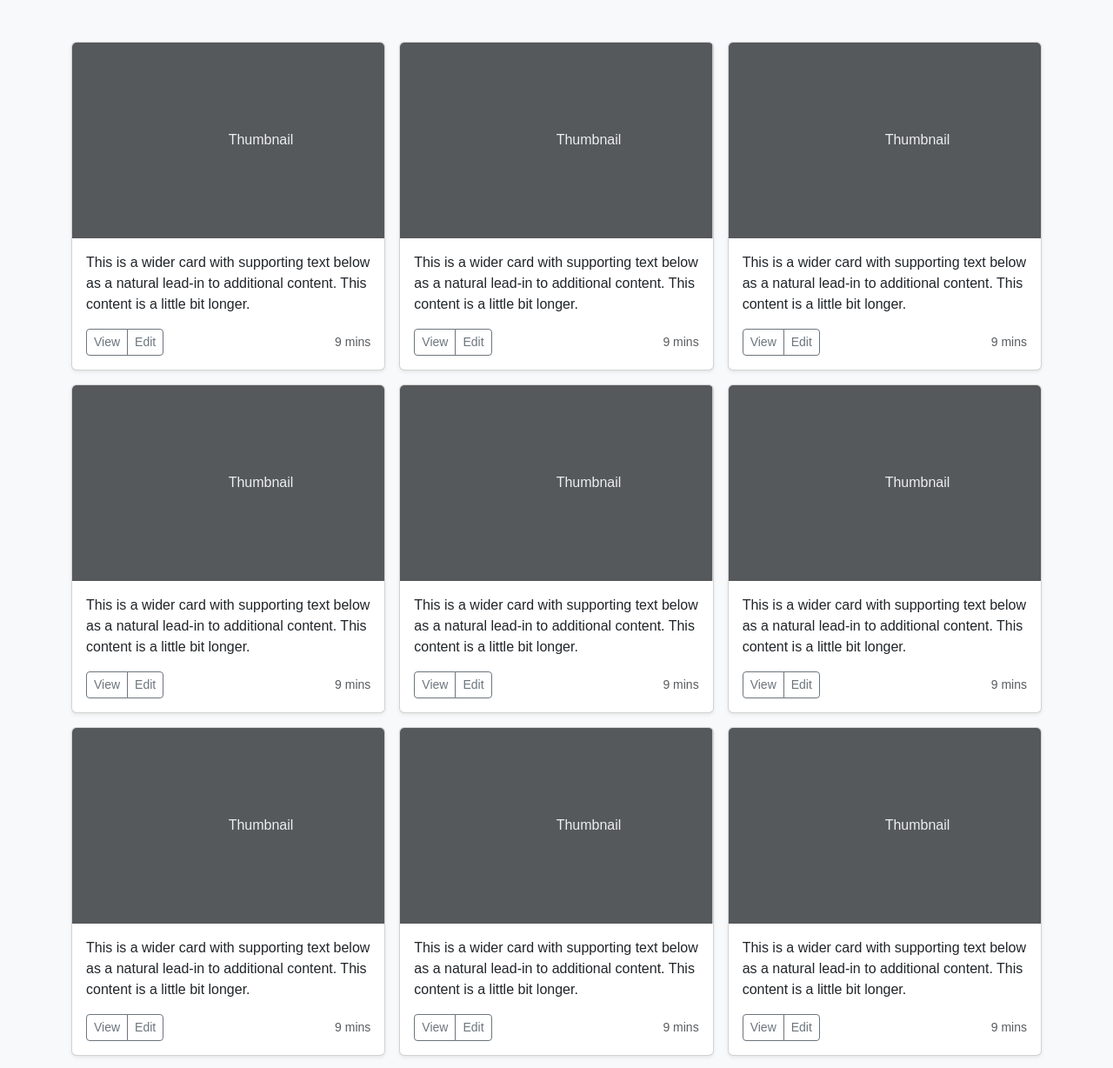
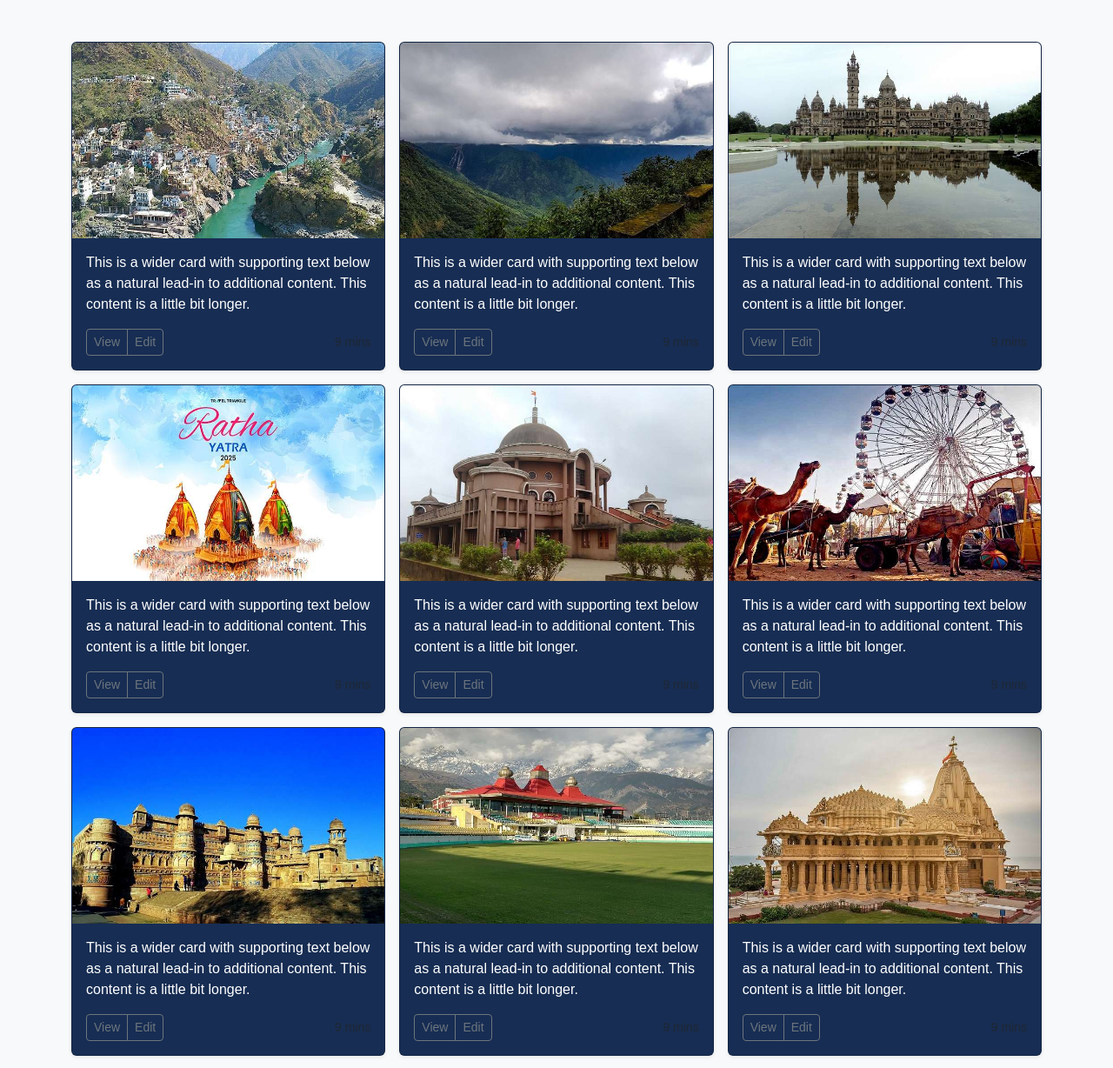
Before and after one commit to Madhuri36/Travel7Wonders, a plain HTML site: page letsgooooo/public/index.html in a window 1280 px wide. Shown: the part 452-1680 px from the top of the page at 87% size. Drawn offline with nearby package versions, Linux system fonts and the light colour scheme.

Commit message:
added grid section

```diff
--- a/letsgooooo/public/index.html
+++ b/letsgooooo/public/index.html
@@ -40,9 +40,10 @@
      <div class="container">
        <div class="row row-cols-1 row-cols-sm-2 row-cols-md-3 g-3">
         <div class="col">
-          <div class="card shadow-sm">
-             <svg aria-label="Placeholder: Thumbnail" class="bd-placeholder-img card-img-top" height="225" preserveAspectRatio="xMidYMid slice" role="img" width="100%" xmlns="http://www.w3.org/2000/svg"><title>Placeholder</title><rect width="100%" height="100%" fill="#55595c"></rect><text x="50%" y="50%" fill="#eceeef" dy=".3em">Thumbnail</text>
-             </svg>
+          <div class="card shadow-sm my-custom-card">
+
+             <img src="uploads/asset 10.jpeg" class="bd-placeholder-img card-img-top" height="225" width="100%" alt="Thumbnail">
+
             <div class="card-body"> <p class="card-text">This is a wider card with supporting text below as a natural lead-in to additional content. This content is a little bit longer.</p>
              <div class="d-flex justify-content-between align-items-center">
               <div class="btn-group">
@@ -55,7 +56,9 @@
           </div>
         </div>
          <div class="col">
-               <div class="card shadow-sm"> <svg aria-label="Placeholder: Thumbnail" class="bd-placeholder-img card-img-top" height="225" preserveAspectRatio="xMidYMid slice" role="img" width="100%" xmlns="http://www.w3.org/2000/svg"><title>Placeholder</title><rect width="100%" height="100%" fill="#55595c"></rect><text x="50%" y="50%" fill="#eceeef" dy=".3em">Thumbnail</text></svg>
+               <div class="card shadow-sm my-custom-card">
+
+                 <img src="uploads/asset 11.jpeg" class="bd-placeholder-img card-img-top" height="225" width="100%" alt="Thumbnail">
                  <div class="card-body"> <p class="card-text">This is a wider card with supporting text below as a natural lead-in to additional content. This content is a little bit longer.</p>
                    <div class="d-flex justify-content-between align-items-center"> <div class="btn-group">
                     <button type="button" class="btn btn-sm btn-outline-secondary">View</button>
@@ -65,7 +68,9 @@
               </div>
             </div>
            </div>
-            <div class="col"> <div class="card shadow-sm"> <svg aria-label="Placeholder: Thumbnail" class="bd-placeholder-img card-img-top" height="225" preserveAspectRatio="xMidYMid slice" role="img" width="100%" xmlns="http://www.w3.org/2000/svg"><title>Placeholder</title><rect width="100%" height="100%" fill="#55595c"></rect><text x="50%" y="50%" fill="#eceeef" dy=".3em">Thumbnail</text></svg>
+            <div class="col"> <div class="card shadow-sm my-custom-card">
+
+               <img src="uploads/asset 13.jpeg" class="bd-placeholder-img card-img-top" height="225" width="100%" alt="Thumbnail">
                <div class="card-body"> <p class="card-text">This is a wider card with supporting text below as a natural lead-in to additional content. This content is a little bit longer.</p>
                 <div class="d-flex justify-content-between align-items-center">
                   <div class="btn-group">
@@ -77,7 +82,9 @@
                 </div>
               </div>
                <div class="col">
-                <div class="card shadow-sm"> <svg aria-label="Placeholder: Thumbnail" class="bd-placeholder-img card-img-top" height="225" preserveAspectRatio="xMidYMid slice" role="img" width="100%" xmlns="http://www.w3.org/2000/svg"><title>Placeholder</title><rect width="100%" height="100%" fill="#55595c"></rect><text x="50%" y="50%" fill="#eceeef" dy=".3em">Thumbnail</text></svg>
+                <div class="card shadow-sm my-custom-card">
+
+                  <img src="uploads/asset 14.jpeg" class="bd-placeholder-img card-img-top" height="225" width="100%" alt="Thumbnail">
                    <div class="card-body"> <p class="card-text">This is a wider card with supporting text below as a natural lead-in to additional content. This content is a little bit longer.</p>
                      <div class="d-flex justify-content-between align-items-center">
                        <div class="btn-group">
@@ -90,7 +97,9 @@
                      </div>
                      </div>
                      <div class="col">
-                       <div class="card shadow-sm"> <svg aria-label="Placeholder: Thumbnail" class="bd-placeholder-img card-img-top" height="225" preserveAspectRatio="xMidYMid slice" role="img" width="100%" xmlns="http://www.w3.org/2000/svg"><title>Placeholder</title><rect width="100%" height="100%" fill="#55595c"></rect><text x="50%" y="50%" fill="#eceeef" dy=".3em">Thumbnail</text></svg>
+                       <div class="card shadow-sm my-custom-card">
+
+                        <img src="uploads/asset 15.jpeg" class="bd-placeholder-img card-img-top" height="225" width="100%" alt="Thumbnail">
                          <div class="card-body">
                            <p class="card-text">This is a wider card with supporting text below as a natural lead-in to additional content. This content is a little bit longer.</p> <div class="d-flex justify-content-between align-items-center">
                             <div class="btn-group">
@@ -98,8 +107,14 @@
                                 <button type="button" class="btn btn-sm btn-outline-secondary">Edit</button>
                                </div>
                                 <small class="text-body-secondary">9 mins</small>
-                               </div> </div> </div> </div> <div class="col">
-                                <div class="card shadow-sm"> <svg aria-label="Placeholder: Thumbnail" class="bd-placeholder-img card-img-top" height="225" preserveAspectRatio="xMidYMid slice" role="img" width="100%" xmlns="http://www.w3.org/2000/svg"><title>Placeholder</title><rect width="100%" height="100%" fill="#55595c"></rect><text x="50%" y="50%" fill="#eceeef" dy=".3em">Thumbnail</text></svg>
+                               </div>
+                              </div>
+                             </div>
+                            </div>
+                            <div class="col">
+                                <div class="card shadow-sm my-custom-card">
+
+                                  <img src="uploads/asset 16.jpeg" class="bd-placeholder-img card-img-top" height="225" width="100%" alt="Thumbnail">
                                    <div class="card-body"> <p class="card-text">This is a wider card with supporting text below as a natural lead-in to additional content. This content is a little bit longer.</p>
                                      <div class="d-flex justify-content-between align-items-center">
                                        <div class="btn-group">
@@ -109,11 +124,12 @@
                                        <small class="text-body-secondary">9 mins</small>
                                       </div>
                                      </div>
+                                   </div>
+                                  </div>
+                                    <div class="col ">
+                                      <div class="card shadow-sm my-custom-card">
 
-                                    </div>
-                                   </div>
-                                    <div class="col">
-                                      <div class="card shadow-sm"> <svg aria-label="Placeholder: Thumbnail" class="bd-placeholder-img card-img-top" height="225" preserveAspectRatio="xMidYMid slice" role="img" width="100%" xmlns="http://www.w3.org/2000/svg"><title>Placeholder</title><rect width="100%" height="100%" fill="#55595c"></rect><text x="50%" y="50%" fill="#eceeef" dy=".3em">Thumbnail</text></svg>
+                                        <img src="uploads/asset 19.jpeg" class="bd-placeholder-img card-img-top" height="225" width="100%" alt="Thumbnail">
                                          <div class="card-body">
                                           <p class="card-text">This is a wider card with supporting text below as a natural lead-in to additional content. This content is a little bit longer.</p>
                                           <div class="d-flex justify-content-between align-items-center">
@@ -125,8 +141,10 @@
                                         </div>
                                       </div>
                                     </div>
-                                    <div class="col"> <div class="card shadow-sm">
-                                      <svg aria-label="Placeholder: Thumbnail" class="bd-placeholder-img card-img-top" height="225" preserveAspectRatio="xMidYMid slice" role="img" width="100%" xmlns="http://www.w3.org/2000/svg"><title>Placeholder</title><rect width="100%" height="100%" fill="#55595c"></rect><text x="50%" y="50%" fill="#eceeef" dy=".3em">Thumbnail</text></svg>
+                                    <div class="col">
+                                      <div class="card shadow-sm my-custom-card">
+
+                                      <img src="uploads/asset 17.jpeg" class="bd-placeholder-img card-img-top" height="225" width="100%" alt="Thumbnail">
                                       <div class="card-body"> <p class="card-text">This is a wider card with supporting text below as a natural lead-in to additional content. This content is a little bit longer.</p>
                                         <div class="d-flex justify-content-between align-items-center">
                                           <div class="btn-group">
@@ -138,7 +156,9 @@
                                           </div>
                                         </div>
                                       </div>
-                                      <div class="col"> <div class="card shadow-sm"> <svg aria-label="Placeholder: Thumbnail" class="bd-placeholder-img card-img-top" height="225" preserveAspectRatio="xMidYMid slice" role="img" width="100%" xmlns="http://www.w3.org/2000/svg"><title>Placeholder</title><rect width="100%" height="100%" fill="#55595c"></rect><text x="50%" y="50%" fill="#eceeef" dy=".3em">Thumbnail</text></svg>
+                                      <div class="col"> <div class="card shadow-sm my-custom-card">
+
+                                        <img src="uploads/asset 18.jpeg" class="bd-placeholder-img card-img-top" height="225" width="100%" alt="Thumbnail">
                                          <div class="card-body">
                                           <p class="card-text">This is a wider card with supporting text below as a natural lead-in to additional content. This content is a little bit longer.</p>
                                           <div class="d-flex justify-content-between align-items-center">
--- a/letsgooooo/public/style.css
+++ b/letsgooooo/public/style.css
@@ -148,3 +148,7 @@
     font-size: 0.95rem;
   }
 }
+.my-custom-card {
+  background-color: #172d53 !important; /* light gray */
+  color:white !important; /* optional: to control text color */
+}
```
